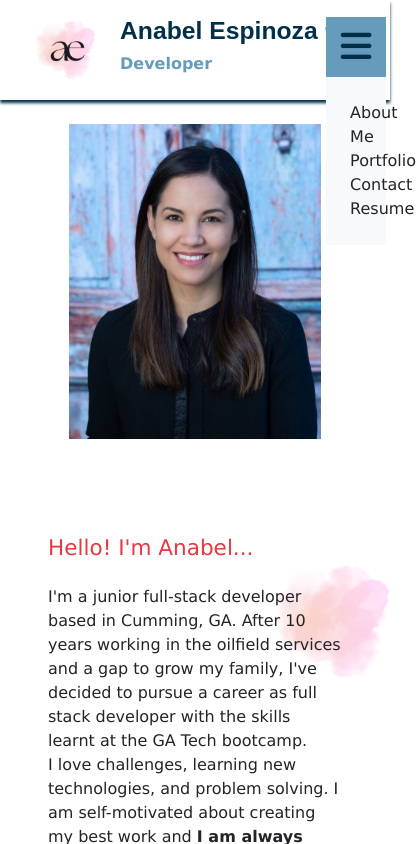
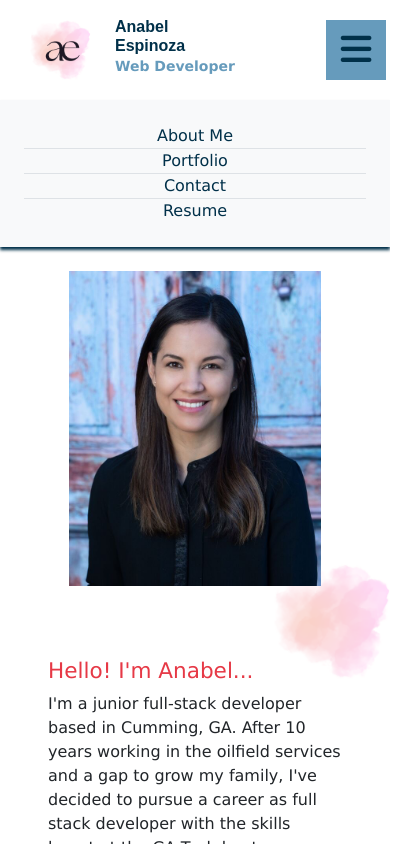
Before and after one commit to Anabel-Espinoza/My-Portfolio, a React (Create React App) app: page / in a window 390 px wide. Both pictures are taken after a click on the button 356 px from the left and 46 px from the top of the page. Shown: the top 844 px of the page, 416 px wide, since content can reach past the window. Built offline with nearby package versions, Linux system fonts and the light colour scheme; a web font is replaced by a local one.

Commit message:
Added function to manage error messages onBlur

```diff
--- a/src/components/AboutMe.js
+++ b/src/components/AboutMe.js
@@ -2,16 +2,16 @@ import React from 'react';
 
 const AboutMe = () => {
     return (
-    <div className= 'about d-flex flex-wrap align-items-center'>
-        <img src='images\IMG_8838.jpg' alt='my-picture' className='about--picture p-4 rounded-3 col-lg-5 col-md-6 mx-auto'/>
-        <div className='about--text m-5 col-lg-6 col-md-6'>
-            <h4 className='my-4 warm-color'>Hello! I'm Anabel...</h4>
-            <p className='my-4'>
+    <div className= 'about d-flex flex-wrap justify-content-center'>
+        <img src='images\IMG_8838.jpg' alt='AnaE' className='about--picture p-4 rounded-3 col-lg-5 col-sm-10'/>
+        <div className='about--text m-5 col-lg-6 col-sm-10'>
+            <h4 className='my-md-6 warm-color'>Hello! I'm Anabel...</h4>
+            <p className='my--md-6'>
                 I'm a junior full-stack developer based in Cumming, GA. After 10 years working in the oilfield
                 services and a gap to grow my family, I've decided to pursue a career as full stack developer
                 with the skills learnt at the GA Tech bootcamp.
                 <br />I love challenges, learning new technologies, and problem solving.
-                I am self-motivated about creating my best work and <strong >I am always looking for new challenges and opportunities to grow as a developer.</strong>
+                I am self-motivated about creating my best work and <strong >I'm looking for new challenges and opportunities to grow as a developer.</strong>
             </p>
             <p>
                 Email me at: <strong><a className="light-blue" href="mailto: anabel.espinoza@gmail.com">anabel.espinoza@gmail.com</a></strong>
--- a/src/components/Contact.js
+++ b/src/components/Contact.js
@@ -1,4 +1,4 @@
-import React, { useState } from 'react'
+import React, { useState, useEffect } from 'react'
 import validateEmail from './utils/helpers'
 
 const Contact = () => {
@@ -40,18 +40,23 @@ const Contact = () => {
       );
       return;
     }
+    return true
+  };
 
+  const submitForm = (e) => {
+    if (handleFormSubmit(e)) {
       setName('');
       setMessage('');
       setEmail('');
       setErrorMessage(
         `Thank you for your message, I'll be in touch soon!`
       );
-  };
+  }
+  }
 
   return (
-    <div className='contact--area w-50 my-5 mx-auto d-flex border'>
-      <div className='contact--form w-100 p-4'>
+    <div className='contact--area w-50 my-4 mx-auto d-flex border'>
+      <div className='contact--form w-100 p-3'>
         <h5 className='my-md-1 p-md-3'><strong>Contact Me!</strong></h5>
         <form className="form m-2 p-3">
           <label className='m-1'>Name: </label><br />
@@ -59,6 +64,7 @@ const Contact = () => {
             value={name}
             name="name"
             onChange={handleInputChange}
+            onBlur={handleFormSubmit}
             type="text"
             className='d-block w-100'
           /><br />
@@ -67,6 +73,7 @@ const Contact = () => {
             value={email}
             name="email"
             onChange={handleInputChange}
+            onBlur={handleFormSubmit}
             type="email"
             className='d-block w-100'
           /><br />
@@ -75,16 +82,17 @@ const Contact = () => {
             value={message}
             name="message"
             onChange={handleInputChange}
+            onBlur={handleFormSubmit}
             type="text"
             rows="5"
             className='d-block w-100'
           /><br />
           {errorMessage && (
           <div>
-            <p className="error-text">{errorMessage}</p>
+            <p className="error-text warm-color">{errorMessage}</p>
           </div>
         )}
-          <button type="button" onClick={handleFormSubmit} className='my-1 py-2 px-4'>Submit</button>
+          <button type="button" onClick={submitForm} className='my-1 py-2 px-4'>Submit</button>
         </form>
       </div>
     </div>
--- a/src/components/Hamburger.js
+++ b/src/components/Hamburger.js
@@ -2,27 +2,13 @@ import React from "react";
 
 const Hamburger = ({ handlePageChange }) => {
     return (
-    // <div className="hamburger-menu">
-    //     <div className="bg-light m-auto">
-    //         <div className="container-fluid p-auto">
-    //             <button className="navbar-toggler ms-auto" type="button" data-mdb-toggle="collapse"
-    //             data-mdb-target="#navbarToggleExternalContent3" aria-controls="navbarToggleExternalContent3"
-    //             aria-expanded="false" aria-label="Toggle navigation">
-    //             <i className="fas fa-bars"></i>
-    //             </button>
-    //         </div>
-    //     </div>
-    //     <div className="collapse" id="navbarToggleExternalContent3">
             <div className="hamburger-list bg-light shadow-3 p-4">
-                <li className="text-center m-0" href="#AboutMe" onClick={() => handlePageChange('AboutMe')}>About Me</li>
-                <li className="text-center m-0" href="#Portfolio" onClick={() => handlePageChange('Portfolio')}>Portfolio</li>
-                <li className="text-center m-0" href="#Contact" onClick={() => handlePageChange('Contact')}>Contact</li>
-                <li className="text-center m-0" href="#Resume" onClick={() => handlePageChange('Resume')}>Resume</li>
+                <li className="hamb-link text-center navy border-bottom m-0" href="#AboutMe" onClick={() => handlePageChange('AboutMe')}>About Me</li>
+                <li className="hamb-link text-center navy border-bottom m-0" href="#Portfolio" onClick={() => handlePageChange('Portfolio')}>Portfolio</li>
+                <li className="hamb-link text-center navy border-bottom m-0" href="#Contact" onClick={() => handlePageChange('Contact')}>Contact</li>
+                <li className="hamb-link text-center navy m-0" href="#Resume" onClick={() => handlePageChange('Resume')}>Resume</li>
             </div>
-    //     </div>
-    // </div>
     )
 }
 
-// Hamburger Menu code: https://mdbootstrap.com/docs/standard/extended/hamburger-menu/
 export default Hamburger
--- a/src/components/Header.js
+++ b/src/components/Header.js
@@ -9,9 +9,8 @@ import { useMediaQuery } from 'react-responsive'
 
 const Header = () => {
     const [currentPage, setCurrentPage] = useState('AboutMe');
-    const isBigScreen = useMediaQuery({ query: '(min-width: 993px)' })
-    const [openHamb, setOpenHamb] = useState(false)
-    // const handleHamb = () => setToggleHamb(toggle => !toggle)
+    const isBigScreen = useMediaQuery({ query: '(min-width: 893px)' })
+    const [toggleHamb, setToggleHamb] = useState(false)
 
     const renderPage = () => {
       if (currentPage === 'AboutMe') {
@@ -34,18 +33,21 @@ const Header = () => {
     <>
         <nav className='d-flex flex-row'>
             <img src='images\ae-logo.png' alt='logo'/>
-            <h2 className='nav--title'>Anabel Espinoza <small className='light-blue'>Web Developer</small></h2>
+            <h2 className='nav--title'>Anabel Espinoza <small className='text-nowrap light-blue'>Web Developer</small></h2>
             { isBigScreen
               ? <Navigation currentPage={currentPage} handlePageChange={handlePageChange} />
               : <div className="hamburger">
-                  <button className="hamburger-btn" type="button" onClick={() => setOpenHamb(!openHamb)}>
+                  <button className="hamburger-btn" type="button" onClick={() => setToggleHamb(!toggleHamb)}>
                     <i className="fas fa-bars"></i>
                   </button>
-                  <div>{openHamb && <Hamburger handlePageChange={handlePageChange}/>}</div>
                 </div>
             }
         </nav>
-            {renderPage()}
+            { !isBigScreen
+              ? <div>{toggleHamb && <Hamburger handlePageChange={handlePageChange}/>}</div>
+              : <></>
+            }
+          {renderPage()}
     </>
     )
 }
--- a/src/components/Navigation.js
+++ b/src/components/Navigation.js
@@ -2,7 +2,7 @@ import React from 'react';
 
 const Navigation = ({ currentPage, handlePageChange }) => {
     return (
-        <div className='d-flex nav--list nav nav-tabs'>
+        <div className='d-flex nav--list nav '>
             <li className='nav-item is-active'>
                 <a
                     href="#AboutMe" onClick={() => handlePageChange('AboutMe')}
--- a/src/styles/App.css
+++ b/src/styles/App.css
@@ -43,8 +43,11 @@ a:hover {
   color: var(--warm)
 }
 
+.navy {
+  color: var(--navy)
+}
+
 /* Footer */
-
 .footer {
   height: 60px;
   box-shadow: 1px -3px 3px 0px var(--navy);
@@ -59,7 +62,7 @@ nav {
   width: 100%;
   align-items: center;
   box-shadow: 0 3px 3px var(--navy);
-  padding: 15px 20px;
+  padding: 15px 15px;
 }
 
 nav > img {
@@ -75,7 +78,7 @@ nav > img {
 }
 
 a.nav-link {
-  margin: 10px;
+  margin: 5px;
   color: var(--navy);
 }
 
@@ -98,24 +101,35 @@ a.nav-link.active {
 }
 
 /* Hamburger */
-
 .hamburger {
-  position: absolute;
-  right: 1%;
-  top:2%;
-  height: 60px;
-  width: 60px;
+  width: 100%;
+  display: flex;
 }
 
 button.hamburger-btn {
-  height: 100%;
-  width: 100%;
+  position: absolute;
+  right: 1%;
+  top: 20px;
+  height: 60px;
+  width: 60px;
   font-size: 35px;
 }
 
-.hamburger-links {
+.hamburger-list {
+  cursor: pointer;
   background-color: white;
   padding: 0 50px;
+  width: 100%;
+  box-shadow: 0 3px 3px var(--navy)
+}
+
+li.hamburger-links {
+  cursor: pointer;
+}
+
+.hamb-link:hover {
+  color: var(--light-blue);
+  font-weight: bold;
 }
 
 /* About Me */
@@ -133,7 +147,6 @@ button.hamburger-btn {
 }
 
 /* Projects */
-
 .card {
   width: 25rem
 }
@@ -161,7 +174,6 @@ button.hamburger-btn {
 }
 
 /* Contact  */
-
 input textarea {
   display: block;
   width: 100%;
@@ -183,3 +195,25 @@ button:hover {
 .contact--area {
   background-color: white;
 }
+
+/* Media Queries Medium Screens*/
+@media screen and (max-width: 992px) {
+
+.nav--title {
+  font-size: 20px;
+}
+
+}
+
+/* Media Queries Small Screens*/
+@media screen and (max-width: 644px) {
+
+  .nav--title {
+    font-size: 16px;
+  }
+
+  .nav--title > small{
+    font-size: 14px;
+  }
+
+  }
```
Lines whose indentation alone changed are shown as unchanged.
